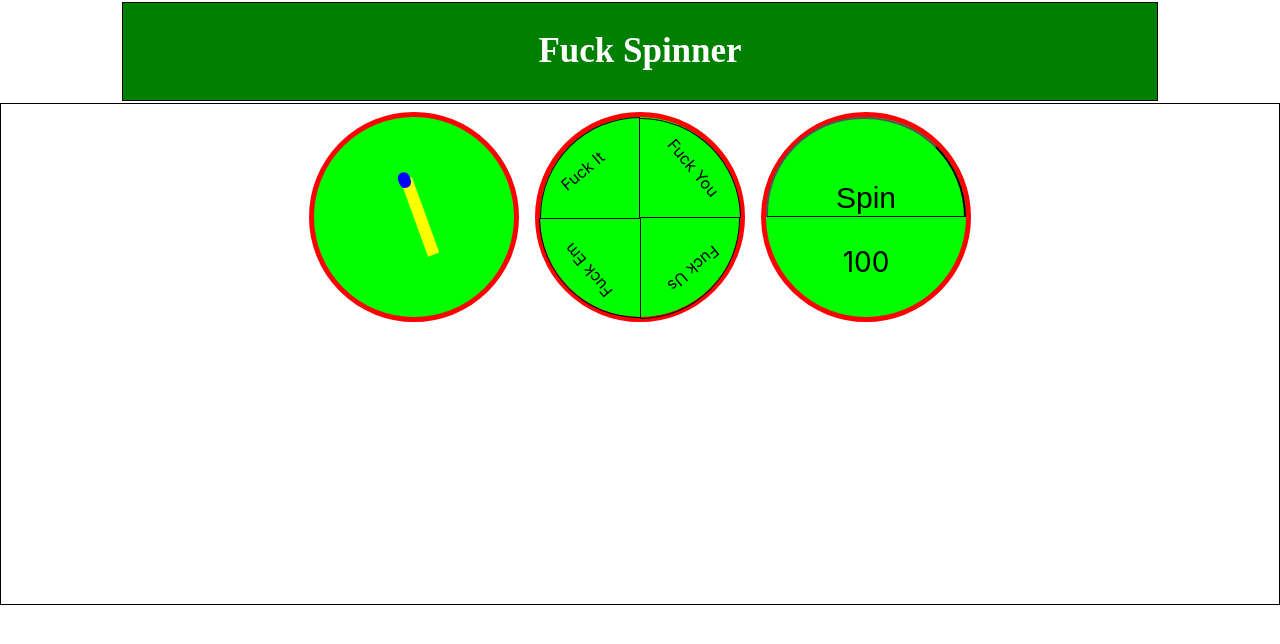
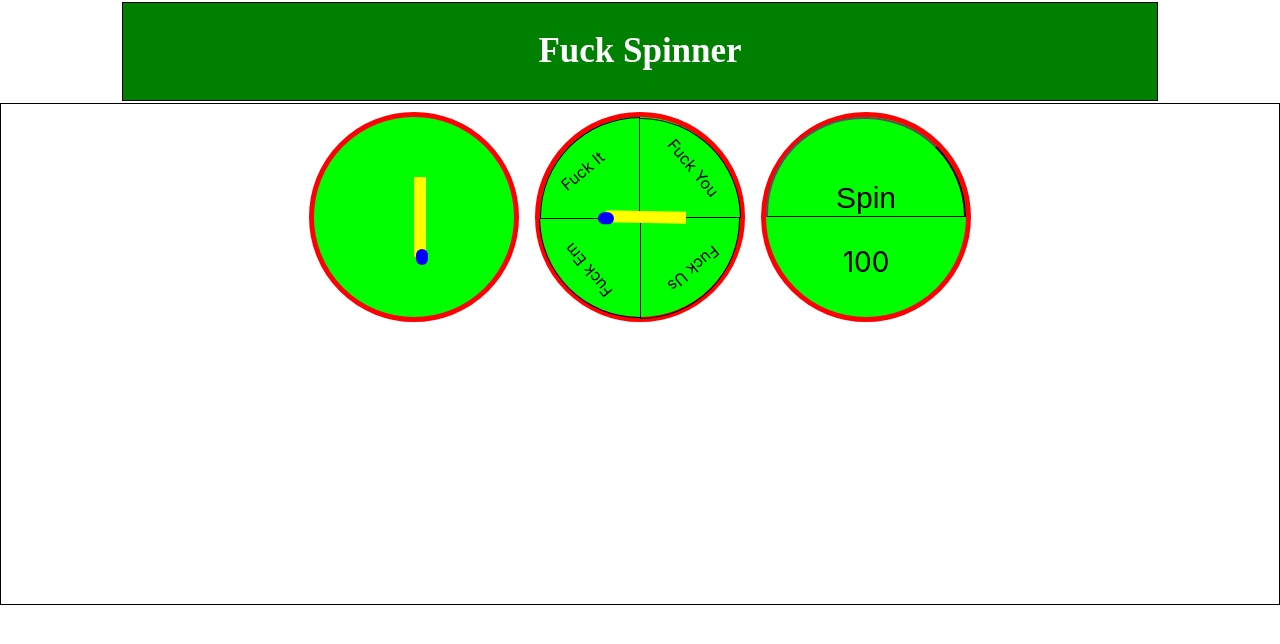
Before and after one commit to Knewmule/spinnerGame, a React (Create React App) app in the folder fuckspinner/: page / in a window 1280 px wide. Shown: the top 644 px of the page. Built offline with nearby package versions, Linux system fonts and the light colour scheme.

Commit message:
spinner stays in last spot for the most part

```diff
--- a/fuckspinner/src/components/Aligner.jsx
+++ b/fuckspinner/src/components/Aligner.jsx
@@ -48,16 +48,16 @@ export const Align = styled.span`
   top:30%;
   bottom:0%;
   z-index:1;
-  transform:rotate(160deg);
+  transform:rotate(${props => props.d4}deg);
 
 
 
 `
 
-export default function Aligner({d1,d2,d3,spun,sec}){
+export default function Aligner({d1,d2,d3,d4,spun,sec}){
 
     return (
-        <Align d1={d1}d2={d2}d3={d3}sec={sec} >
+        <Align d1={d1}d2={d2}d3={d3}d4={d4}sec={sec} >
         <Bluedot />
     </Align>
     );
--- a/fuckspinner/src/components/Circlefucks.jsx
+++ b/fuckspinner/src/components/Circlefucks.jsx
@@ -48,10 +48,10 @@ export default function Circlefucks({spun,ansec}){
             <Drawout id={circlerotate.you}>
               <Drawoutspan>Fuck You</Drawoutspan>
             </Drawout>
-          {spun &&
+          {spun ?
           <StyleSheetManager shouldForwardProp={ansec => isValidProp(ansec)}>
-          <Aligner  spun={spun} d1={ansec.d1} d2={ansec.d2} d3={ansec.d3}sec={ansec.sec} />
-      </StyleSheetManager>
+          <Aligner  spun={spun} d1={ansec.d1} d2={ansec.d2} d3={ansec.d3} d4={ansec.d3}sec={ansec.sec} />
+      </StyleSheetManager> : <Aligner  spun={spun} d1={null} d2={null} d3={null} d4={ansec.d3}sec={null} />
           }
           <Fucksr>
             <Drawout id={circlerotate.them}>
```
